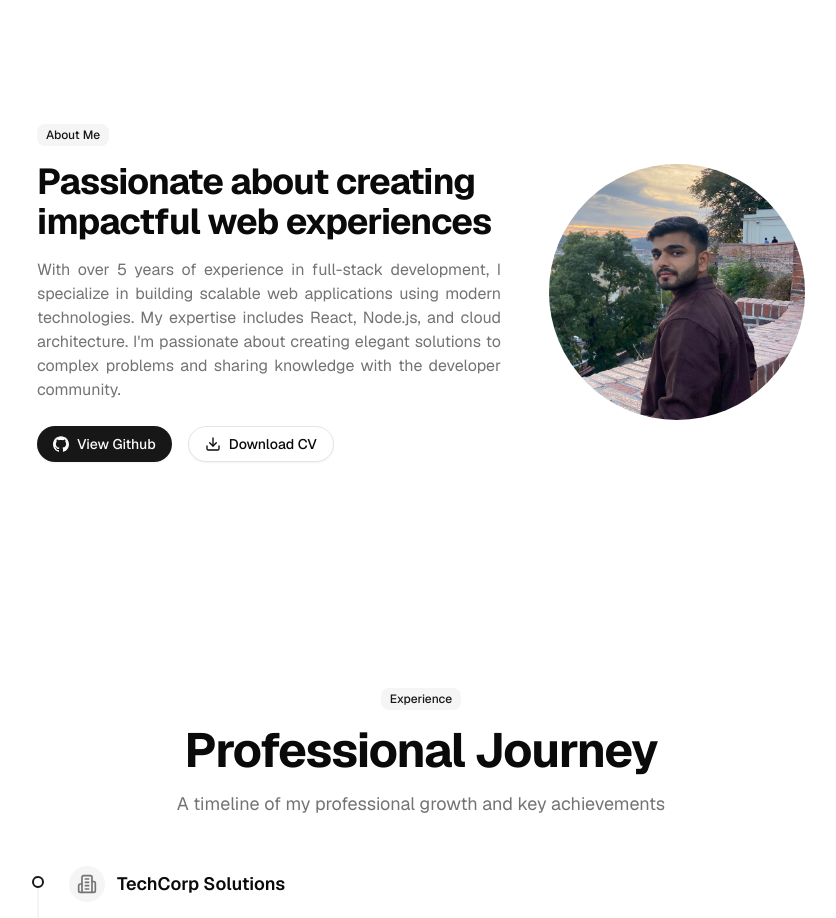
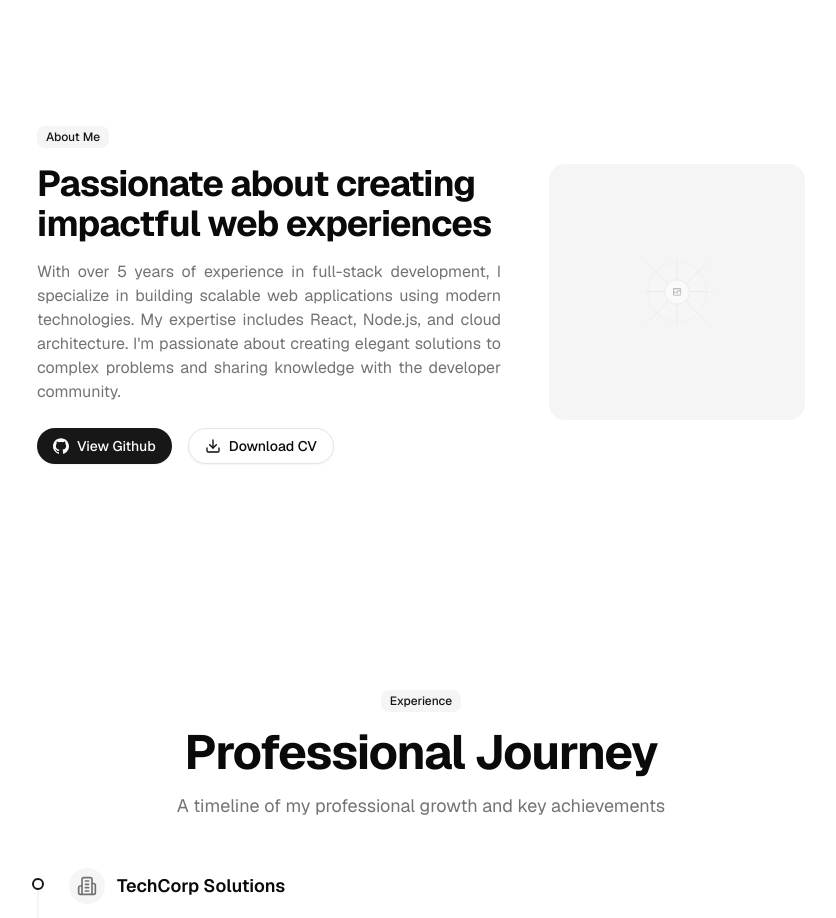
Before and after one commit to shivanshkc/shivansh.io, a Next.js app: page / in a window 1280 px wide. Shown: the part 820-1738 px from the top of the page, without its empty margins (219-1055 px from the left). Built offline with nearby package versions, Linux system fonts and the light colour scheme.

Commit message:
revert(about): add profile photo and improve small-screen layout
This reverts commit ec721f2cbab412bb58d5b0a6ea0234cd4c21d1d5.

```diff
--- a/components/about.tsx
+++ b/components/about.tsx
@@ -15,10 +15,10 @@ const About = () => {
 
           {/* Content */}
           <div className="flex-1 md:text-left">
-            <Badge variant="secondary" className="mb-4 block w-fit mx-auto md:mx-0">
+            <Badge variant="secondary" className="mb-4">
               About Me
             </Badge>
-            <ProfileImage className="mt-3 mb-8 block md:hidden mx-auto" />
+            <ProfileImage className="mt-3 mb-8 block md:hidden" />
             <h2 className="text-4xl font-bold mb-4 tracking-tight">
               Passionate about creating impactful web experiences
             </h2>
@@ -52,8 +52,8 @@ const ProfileImage = ({
   ...props
 }: HTMLAttributes<HTMLDivElement>) => (
   <div className={cn("mt-10 w-48 h-48 md:w-64 md:h-64", className)} {...props}>
-    <div className="relative w-full h-full rounded-full overflow-hidden bg-accent">
-      <Image src="/profile.jpg" alt="" className="object-cover" fill />
+    <div className="relative w-full h-full rounded-2xl overflow-hidden bg-accent">
+      <Image src="/placeholder.svg" alt="" className="object-cover" fill />
     </div>
   </div>
 );
```
Also changed, not shown: public/profile.jpg (deleted).
